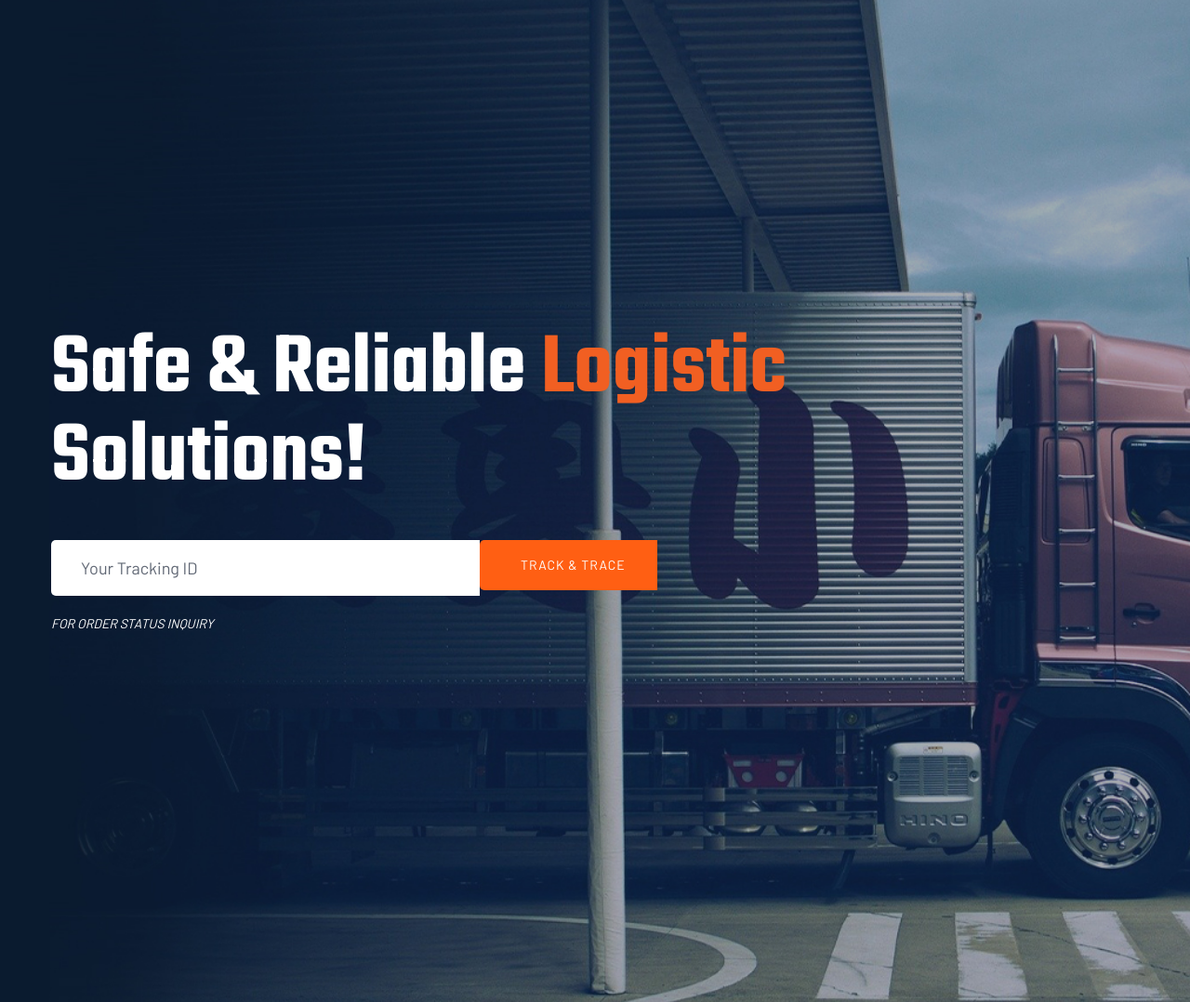
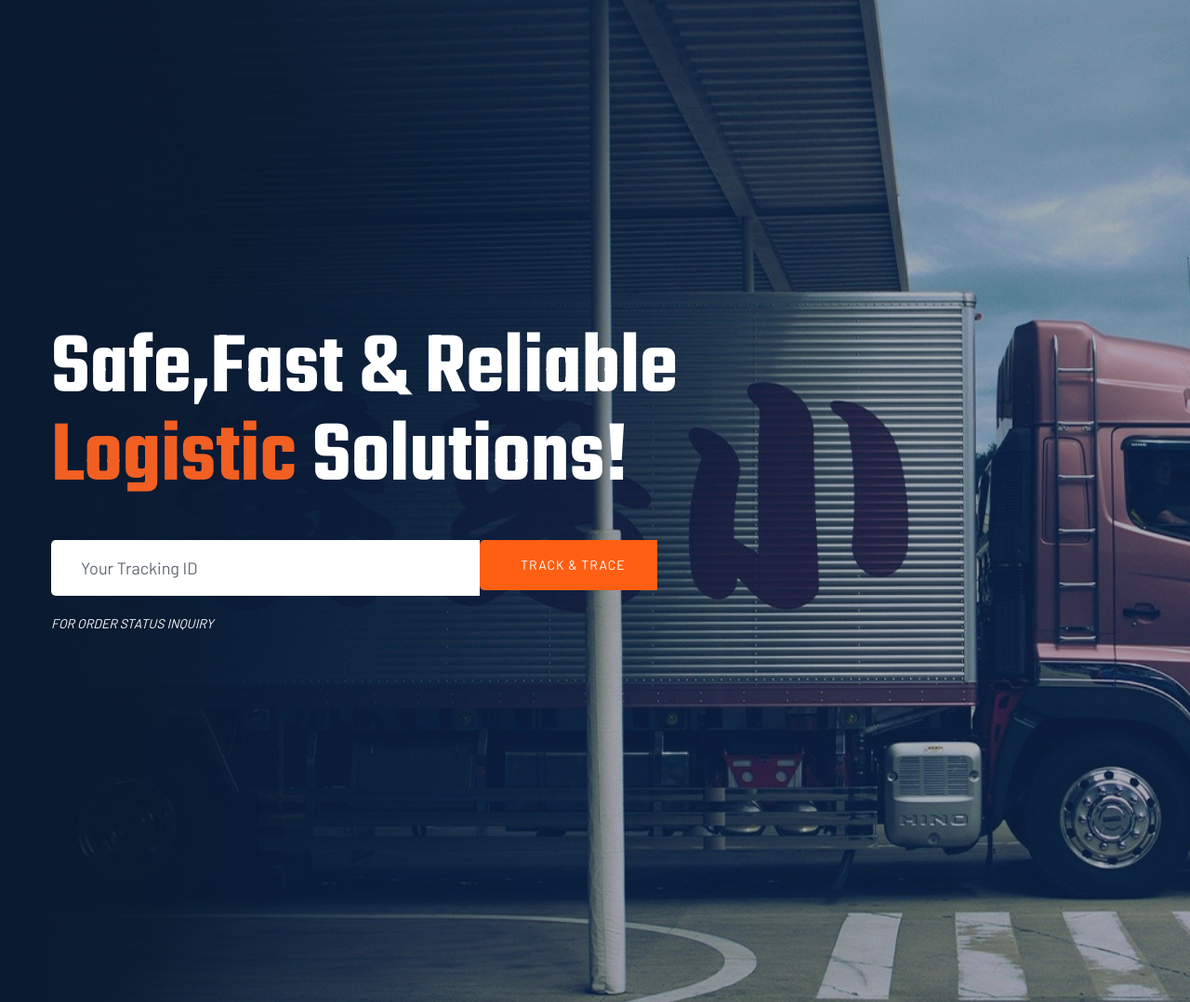
Before and after one commit to prajjwalz1/kullinepalhost, a Django app: page / in a window 1280 px wide. Shown: the part 171-1249 px from the top of the page at 93% size. Run offline with Django 4.2, Linux system fonts and the light colour scheme; some libraries are stand-ins or nearby versions.

Commit message:
clean templates

```diff
--- a/templates/index.html
+++ b/templates/index.html
@@ -35,7 +35,7 @@
                 <div class="row">
                     <div class="col-xl-9 col-lg-9">
                         <div class="hero__caption">
-                            <h1>Safe & Reliable <span>Logistic</span> Solutions!</h1>
+                            <h1>Safe,Fast & Reliable <span>Logistic</span> Solutions!</h1>
                         </div>
                         <!--Hero form -->
 
```
